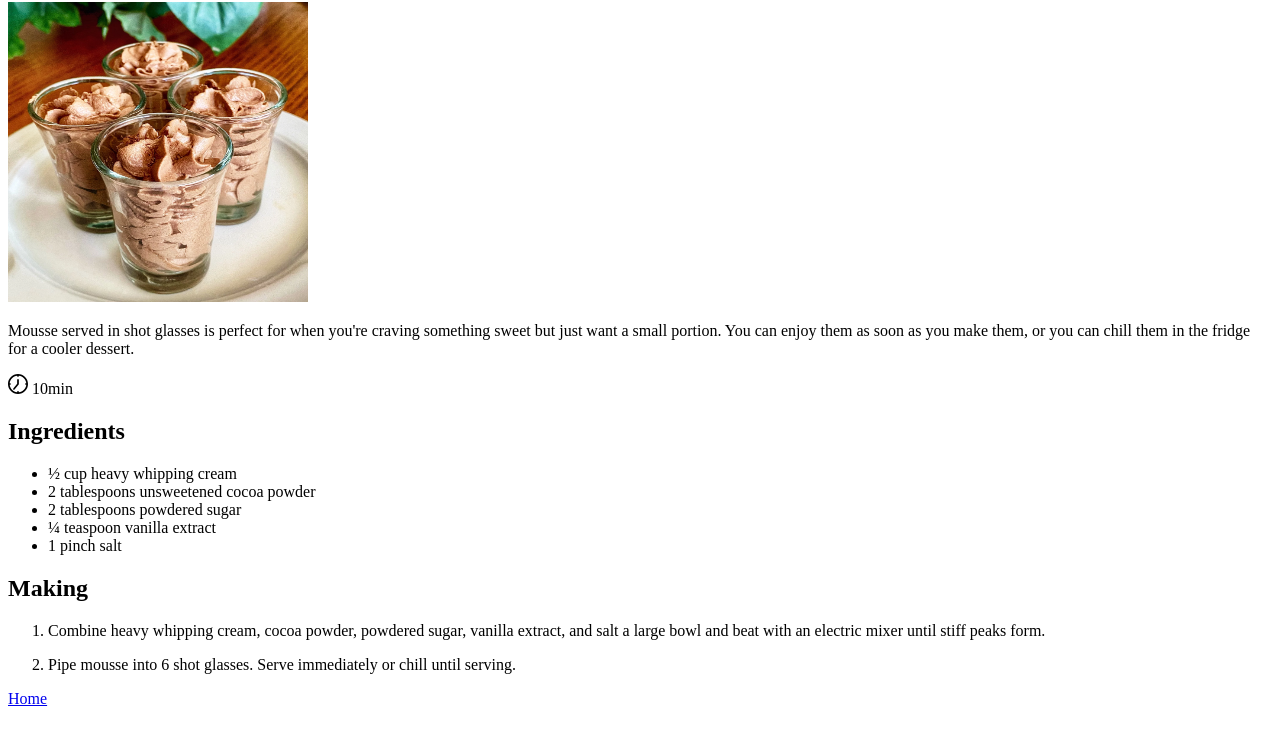
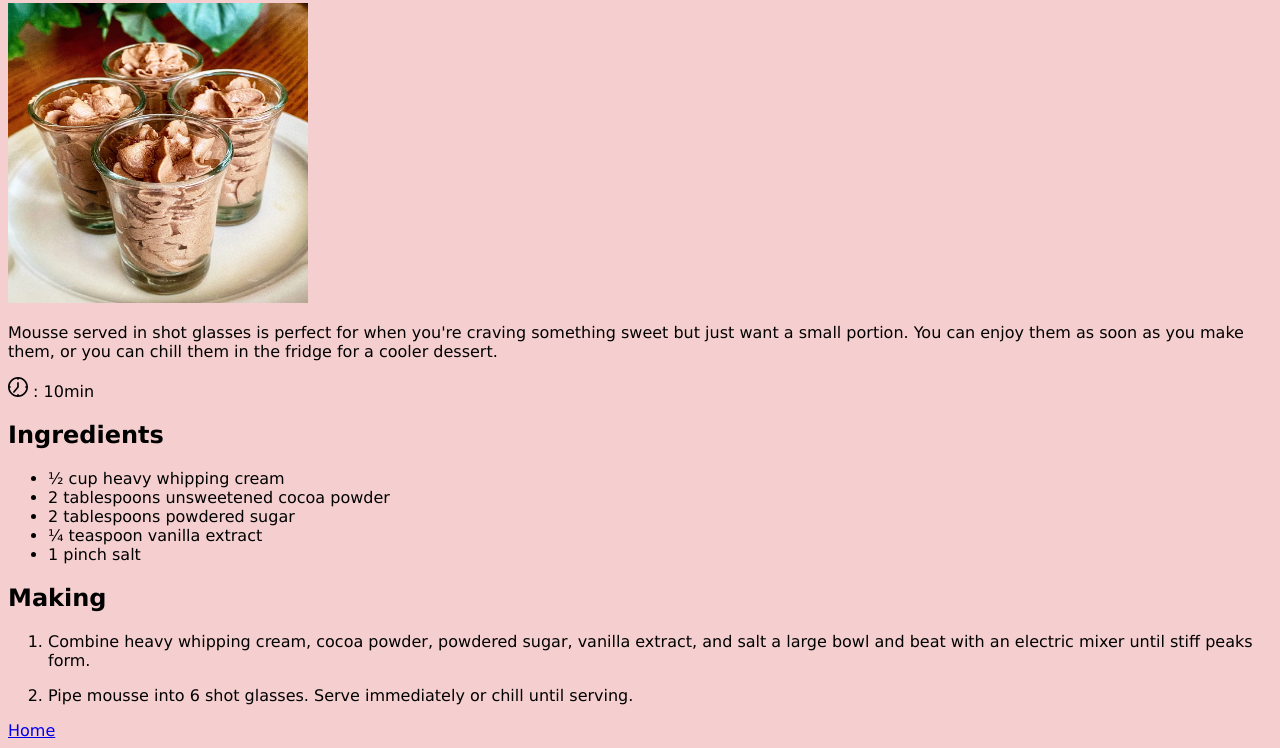
Before and after one commit to lavanda17/odin-recipes, a plain HTML site: page Recipes/chocmousse.html in a window 1280 px wide. Shown: the part 78-826 px from the top of the page. Before the commit the page ends 800 px from the top, so only its background shows below. Drawn offline with Linux system fonts and the light colour scheme.

Commit message:
plantilla_receta.html

```diff
--- a/Recipes/chocmousse.html
+++ b/Recipes/chocmousse.html
@@ -4,6 +4,7 @@
 <head>
         <meta charset="utf-8">
         <title>Cocoa Powder Chocolate Mousse</title>
+        <link rel="stylesheet" href="stylerec.css">
     </head>
 
     <body>
@@ -17,7 +18,10 @@
 
         <!--Tiempo-->
 
-        <p> <img src="./clock.svg" alt="Time needed" width="20" height="20"> 10min</p>
+        <p>
+            <img src="./clock.svg" alt="Time needed" width="20" height="20">
+            : 10min
+        </p>
 
         <!--Ingredientes-->
         <h2>Ingredients</h2>
```
Also changed, not shown: plantilla_receta.html (+1 -1 lines).
